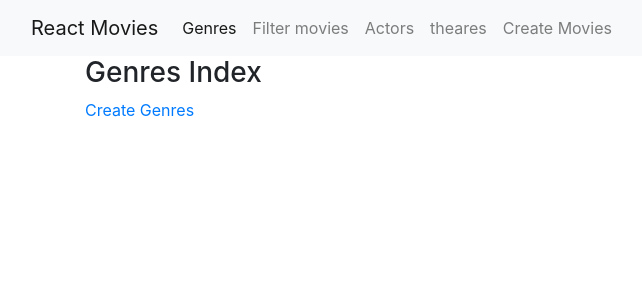
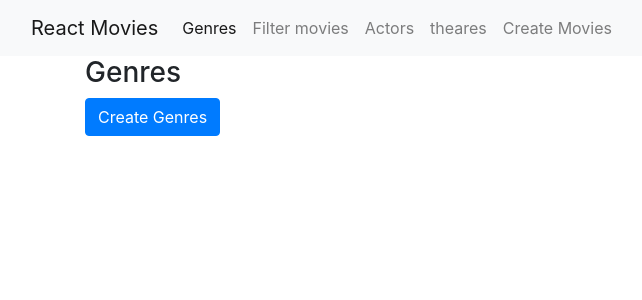
Before and after one commit to kibel00/react-movies, a React (Create React App) app: page /genres in a window 1280 px wide. Shown: the top 300 px of the page, without its empty margins (0-642 px from the left). Built offline with nearby package versions, Linux system fonts and the light colour scheme; no server answers.

Commit message:
Use axios to post

```diff
--- a/src/genres/GenresCreate.tsx
+++ b/src/genres/GenresCreate.tsx
@@ -1,12 +1,27 @@
+import axios from "axios";
+import { genresCreateDTO } from "./Genres.Model";
 import GenresForm from "./GenresForm";
+import { genderUrl } from "../utils/endpoints";
+import { useNavigate } from "react-router-dom";
 
 export default function GenresCreate() {
+    const navigate = useNavigate();
+
+
+    async function create(genres: genresCreateDTO) {
+        try {
+            await axios.post(genderUrl, genres);
+            navigate("/genres");
+        } catch (error) {
+            console.error(error);
+        }
+    }
+
     return (
         <>
             <h3>Create Genres</h3>
-            <GenresForm model={{name: ''}} onSubmit={async values => {
-                await new Promise(result => setTimeout(result, 3000));
-                console.log(values);
+            <GenresForm model={{ name: '' }} onSubmit={async values => {
+                await create(values);
             }} />
         </>
     )
--- a/src/genres/GenresForm.tsx
+++ b/src/genres/GenresForm.tsx
@@ -12,7 +12,7 @@ export default function GenresForm(props: genresFormProps) {
 
 
             validationSchema={Yup.object({
-                name: Yup.string().required('This field is requried').firstCapLetter()
+                name: Yup.string().required('This field is requried').max(50, 'Maximum length is 50 characters').firstCapLetter()
             })}
         >
 
--- a/src/genres/GenresIndex.tsx
+++ b/src/genres/GenresIndex.tsx
@@ -8,13 +8,13 @@ export default function GenresIndex() {
     useEffect(() => {
         axios.get(genderUrl)
             .then((answer: AxiosResponse<genresDTO[]>) => {
-                console.log(answer.data)
+                console.log(answer.data);
             })
     }, [])
     return (
         <>
-            <h3>Genres Index</h3>
-            <Link to="/genres/create">Create Genres</Link>
+            <h3>Genres</h3>
+            <Link className="btn btn-primary" to="/genres/create">Create Genres</Link>
         </>
     )
 }
```
